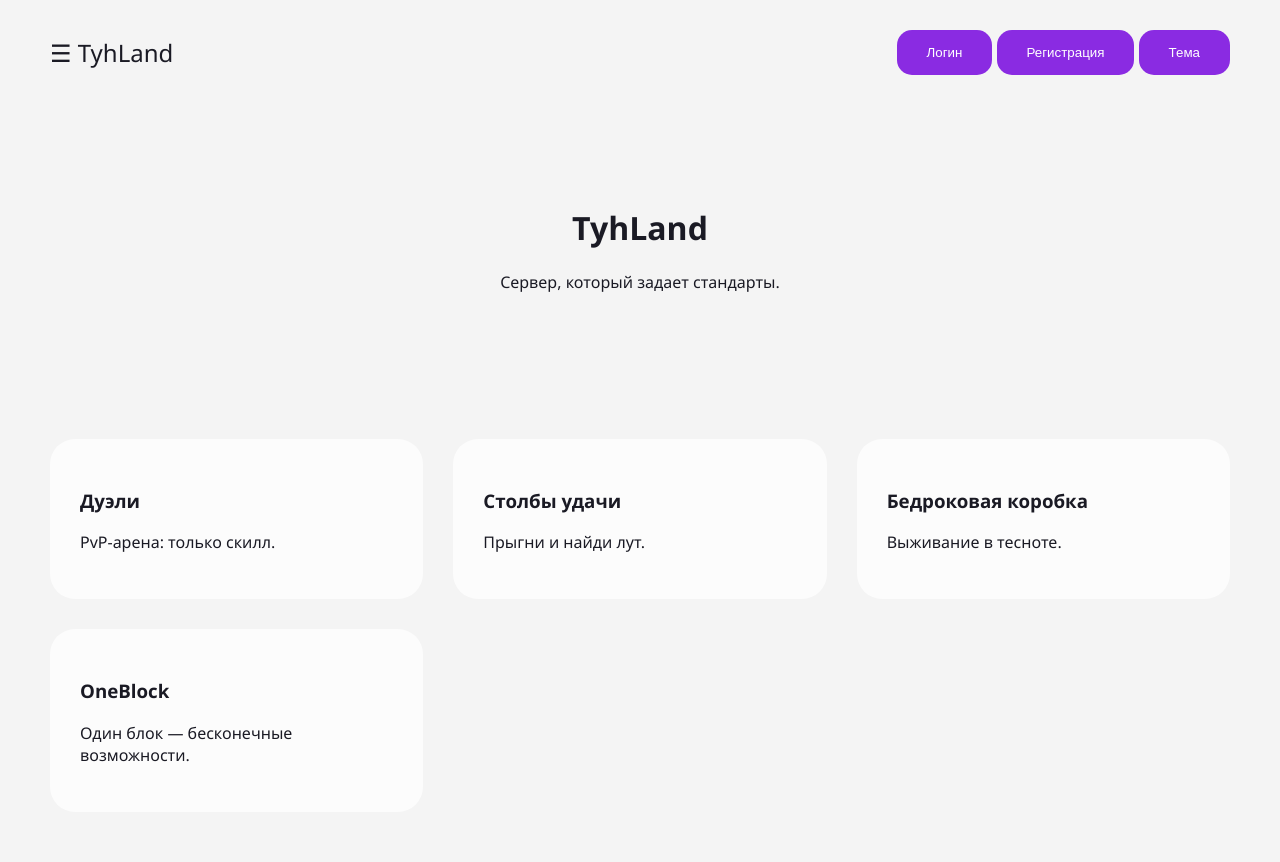
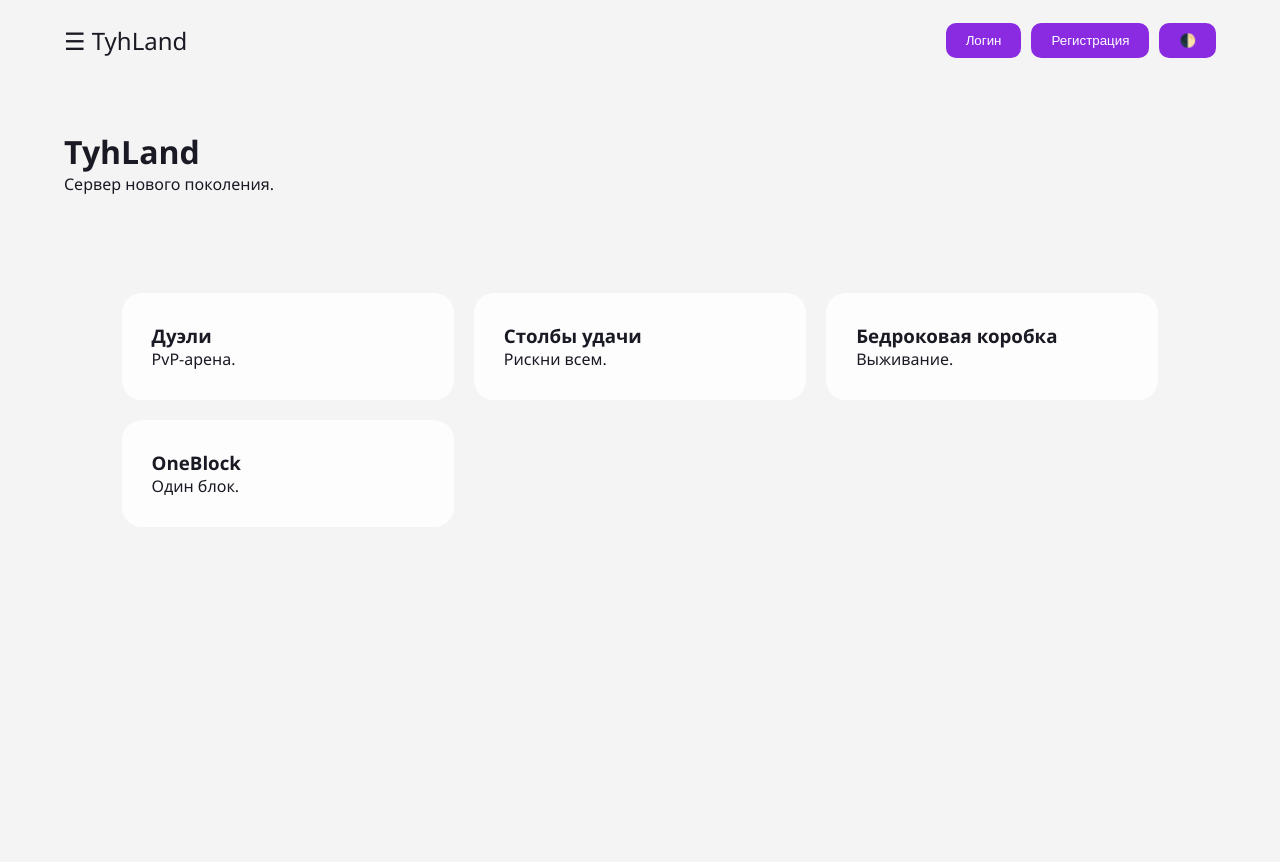
Before and after one commit to tytyher/TEST-server-site, a plain HTML site: page index.html in a window 1280 px wide. After the commit the page ends 800 px from the top, so only its background shows below. Drawn offline with Linux system fonts and the light colour scheme.

Commit message:
Update index.html

```diff
--- a/index.html
+++ b/index.html
@@ -8,93 +8,80 @@
         :root {
             --bg: #f4f4f4;
             --text: #1a1a24;
-            --panel: rgba(255, 255, 255, 0.7);
+            --panel: rgba(255, 255, 255, 0.8);
             --accent: #8a2be2;
-            --anim: cubic-bezier(0.23, 1, 0.32, 1);
+            --ease: cubic-bezier(0.19, 1, 0.22, 1);
         }
         .dark-theme {
             --bg: #1a1a24;
             --text: #ffffff;
-            --panel: rgba(45, 45, 65, 0.7);
+            --panel: rgba(45, 45, 65, 0.8);
         }
 
-        /* Глобальная плавность всего */
-        body {
-            background: var(--bg);
-            color: var(--text);
-            transition: background 0.8s var(--anim), color 0.8s var(--anim);
-            font-family: 'Segoe UI', sans-serif;
-            margin: 0;
+        /* Общие настройки */
+        * { box-sizing: border-box; margin: 0; padding: 0; transition: background 0.6s var(--ease), color 0.6s var(--ease); }
+        body { background: var(--bg); color: var(--text); font-family: 'Segoe UI', sans-serif; overflow-x: hidden; }
+
+        /* Хедер (жесткая фиксация) */
+        header { display: flex; justify-content: space-between; align-items: center; padding: 20px 5%; height: 80px; }
+        .nav-right { display: flex; gap: 10px; }
+
+        /* Скрытие кнопок на мобилке */
+        @media (max-width: 768px) { .nav-right { display: none; } }
+
+        /* Боковое меню */
+        .sidebar {
+            position: fixed; left: -320px; top: 0; width: 300px; height: 100%;
+            background: var(--panel); backdrop-filter: blur(20px);
+            transition: left 0.6s var(--ease); z-index: 1000; padding: 100px 40px;
         }
+        .sidebar.open { left: 0; }
 
-        /* Анимация появления элементов */
-        @keyframes fadeUp {
-            from { opacity: 0; transform: translateY(30px); }
-            to { opacity: 1; transform: translateY(0); }
+        /* Сетка режимов */
+        .grid {
+            display: grid; grid-template-columns: repeat(auto-fit, minmax(280px, 1fr));
+            gap: 20px; padding: 5% 5%;
         }
+        .card {
+            background: var(--panel); padding: 30px; border-radius: 20px;
+            transform: translateY(20px); opacity: 0;
+            animation: showUp 0.8s var(--ease) forwards;
+        }
+        @keyframes showUp { to { transform: translateY(0); opacity: 1; } }
 
-        header { display: flex; justify-content: space-between; padding: 30px 50px; align-items: center; }
-
-        .sidebar {
-            position: fixed; left: -100%; top: 0; width: 280px; height: 100%;
-            background: var(--panel); backdrop-filter: blur(30px);
-            transition: left 0.8s var(--anim);
-            padding: 100px 40px; z-index: 99;
-        }
-        .sidebar.active { left: 0; }
-
-        .modes-grid {
-            display: grid; grid-template-columns: repeat(auto-fit, minmax(300px, 1fr));
-            gap: 30px; padding: 50px;
-            animation: fadeUp 1s ease-out forwards;
-        }
-
-        .card {
-            background: var(--panel); padding: 30px; border-radius: 25px;
-            cursor: pointer; transition: transform 0.6s var(--anim), box-shadow 0.6s var(--anim);
-            backdrop-filter: blur(15px);
-        }
-        .card:hover { transform: translateY(-15px) scale(1.02); box-shadow: 0 20px 50px rgba(0,0,0,0.2); }
-
-        button {
-            background: var(--accent); color: white; border: none;
-            padding: 15px 30px; border-radius: 15px; cursor: pointer;
-            transition: transform 0.4s var(--anim);
-        }
-        button:hover { transform: scale(0.92); }
+        /* Интерактив */
+        button { background: var(--accent); color: white; border: none; padding: 10px 20px; border-radius: 10px; cursor: pointer; }
+        button:hover { transform: scale(0.95); }
     </style>
 </head>
 <body>
 
     <header>
-        <div style="cursor:pointer; font-size: 1.5rem;" onclick="toggleSidebar()">☰ TyhLand</div>
-        <div>
-            <button>Логин</button> <button>Регистрация</button>
-            <button onclick="toggleTheme()">Тема</button>
+        <div style="cursor:pointer; font-size: 1.5rem;" onclick="document.getElementById('side').classList.toggle('open')">☰ TyhLand</div>
+        <div class="nav-right">
+            <button>Логин</button><button>Регистрация</button><button onclick="document.body.classList.toggle('dark-theme')">🌓</button>
         </div>
     </header>
 
-    <div class="sidebar" id="sidebar">
-        <ul style="list-style:none; padding:0;">
+    <div class="sidebar" id="side">
+        <ul style="list-style:none;">
             <li style="margin:20px 0;">Настройки</li><li>Аккаунт</li><li>Правила</li><li>Режимы</li><li>Донат</li>
         </ul>
     </div>
 
-    <main style="text-align: center; padding: 80px 20px;">
+    <main style="padding: 50px 5%;">
         <h1>TyhLand</h1>
-        <p>Сервер, который задает стандарты.</p>
+        <p style="margin-bottom: 40px;">Сервер нового поколения.</p>
+        <div class="grid">
+            <div class="card" style="animation-delay: 0.1s;"><h3>Дуэли</h3><p>PvP-арена.</p></div>
+            <div class="card" style="animation-delay: 0.2s;"><h3>Столбы удачи</h3><p>Рискни всем.</p></div>
+            <div class="card" style="animation-delay: 0.3s;"><h3>Бедроковая коробка</h3><p>Выживание.</p></div>
+            <div class="card" style="animation-delay: 0.4s;"><h3>OneBlock</h3><p>Один блок.</p></div>
+        </div>
     </main>
 
-    <section class="modes-grid">
-        <div class="card"><h3>Дуэли</h3><p>PvP-арена: только скилл.</p></div>
-        <div class="card"><h3>Столбы удачи</h3><p>Прыгни и найди лут.</p></div>
-        <div class="card"><h3>Бедроковая коробка</h3><p>Выживание в тесноте.</p></div>
-        <div class="card"><h3>OneBlock</h3><p>Один блок — бесконечные возможности.</p></div>
-    </section>
-
     <script>
-        function toggleTheme() { document.body.classList.toggle('dark-theme'); }
-        function toggleSidebar() { document.getElementById('sidebar').classList.toggle('active'); }
+        // Никаких резких смен, всё через классы
     </script>
 </body>
 </html>
```
